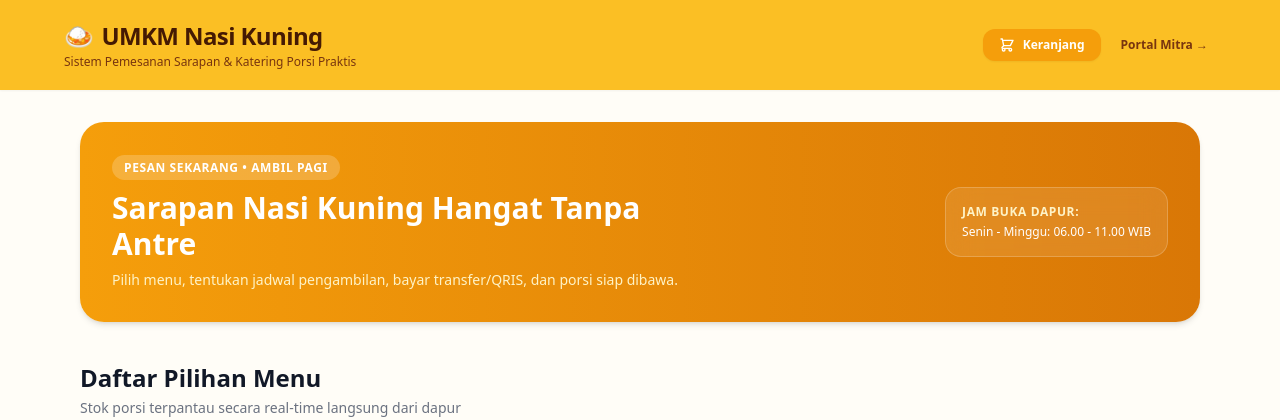
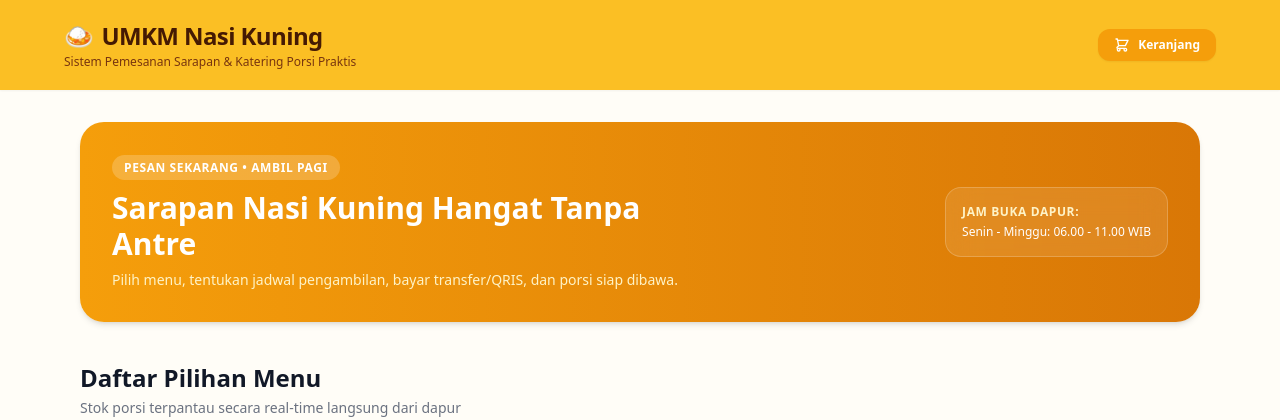
Before and after one commit to Nur-Sidik/PAW-Project-UMKM_NasiKuning, a Node server app: page / in a window 1280 px wide. Shown: the top 420 px of the page. Run offline with Node 20, Linux system fonts and the light colour scheme; data that the repository does not hold is empty; some libraries are stand-ins or nearby versions.

Commit message:
Week9(refactor): remove unused link to admin portal from header

```diff
--- a/views/components/header-pelanggan.ejs
+++ b/views/components/header-pelanggan.ejs
@@ -20,10 +20,6 @@
                 <span id="cartCountBadge"
                     class="bg-rose-600 text-white text-[10px] px-1.5 py-0.5 rounded-full font-bold ml-1 hidden">0</span>
             </button>
-
-            <a href="/admin" class="text-xs text-amber-900 hover:text-black font-semibold px-2 py-1 transition">
-                Portal Mitra &rarr;
-            </a>
         </div>
     </div>
 </header>
```
